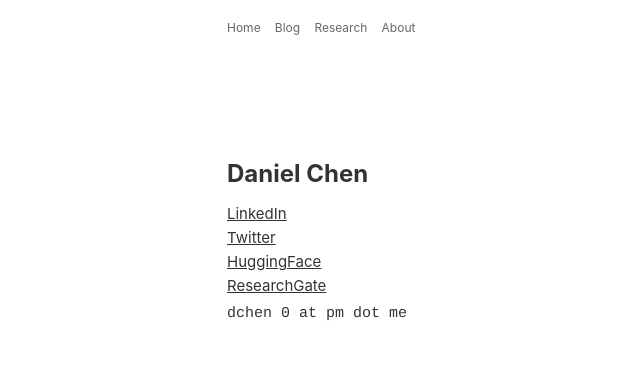
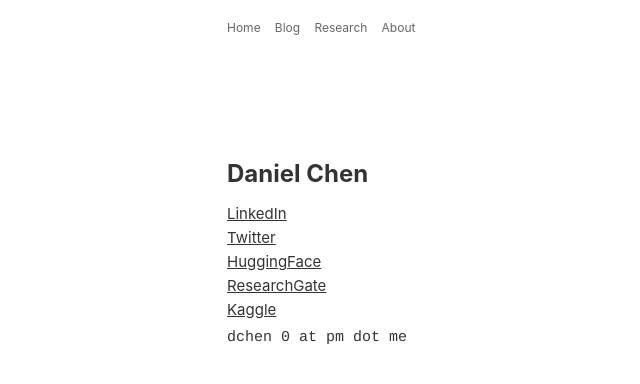
Before and after one commit to danielchen0/danielchen0.github.io, a Jekyll site: the page built from index.html, in a window 1280 px wide. Shown: the top 384 px of the page, without its empty margins (63-703 px from the left). Built offline with Jekyll 4.4.1, drawn with Linux system fonts in a browser that asks for light colours.

Commit message:
Add Kaggle link to home page

```diff
--- a/index.html
+++ b/index.html
@@ -20,6 +20,9 @@ keywords: computer science, machine learning, statistics, statistical machine le
 		<li>
 			<a href='https://www.researchgate.net/profile/Daniel-Chen-57' target='_blank'>ResearchGate</a>
 		</li>
+		<li>
+			<a href='https://www.kaggle.com/d223chen' target='_blank'>Kaggle</a>
+		</li>
 		<li id='contact'>
 			dchen 0 at pm dot me
 		</li>
```
